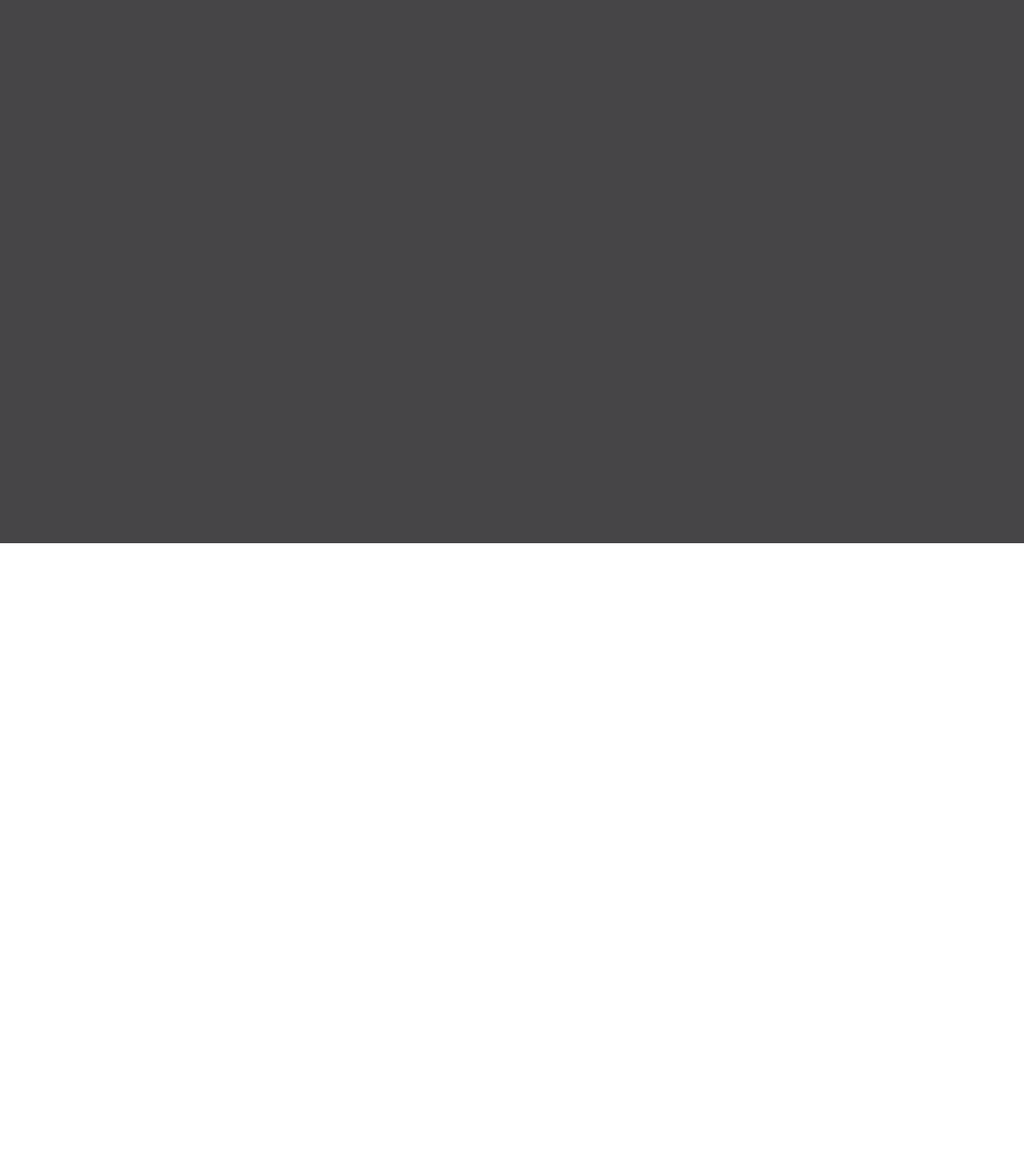
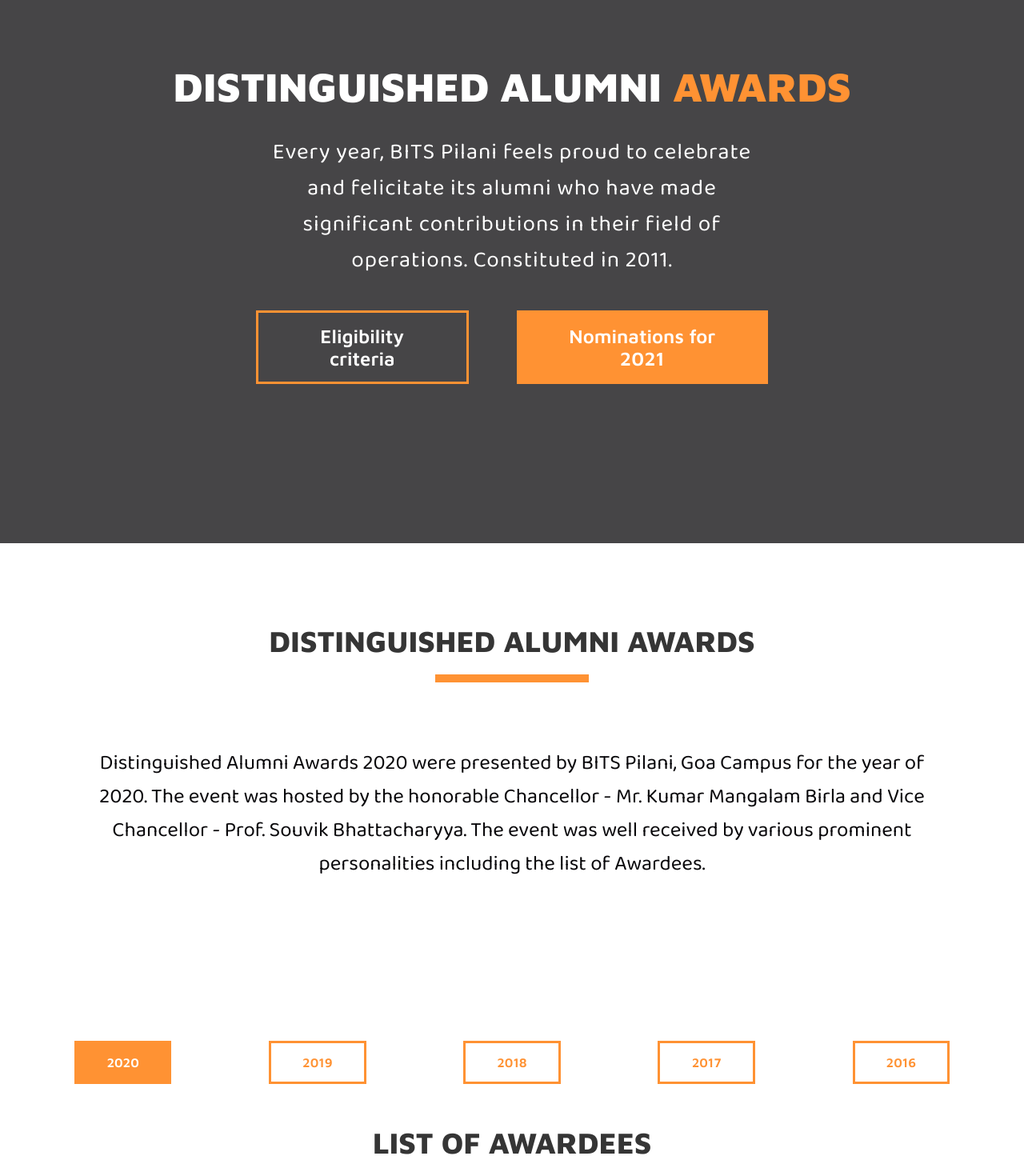
Before and after one commit to igarg2001/ARD-website, a Vue app: page /daa in a window 1280 px wide. Shown: the part 121-1591 px from the top of the page at 80% size. Before the commit the page ends 800 px from the top, so only its background shows below. Built offline with nearby package versions, Linux system fonts and the light colour scheme.

Commit message:
DAA Page changes

```diff
--- a/src/components/Reusable/Buttons/OrangeButton.vue
+++ b/src/components/Reusable/Buttons/OrangeButton.vue
@@ -3,6 +3,7 @@
     v-bind:class="[
       type === 'filled' ? 'filled' : null,
       type === 'outline' ? 'outline' : null,
+      color ? 'color' : null,
       'button',
     ]"
   >
@@ -12,17 +13,21 @@
 
 <script>
 export default {
+  created() {
+    console.log(this.color);
+  },
   name: "OrangeButton",
   props: {
     displayText: String,
     type: String,
+    color: Boolean,
   },
 };
 </script>
 
 <style scoped>
 .button {
-  font-family: 'Maven Pro', sans-serif;
+  font-family: "Maven Pro", sans-serif;
   color: white;
   padding: 10px;
   cursor: pointer;
@@ -39,7 +44,13 @@
   transition: all 0.2s ease;
 }
 
-.outline:hover{
+.outline:hover {
   background-color: #ff9233;
 }
+.color {
+  color: #ff9233;
+}
+.color:hover {
+  color: white;
+}
 </style>
--- a/src/pages/DAAPage.vue
+++ b/src/pages/DAAPage.vue
@@ -1,22 +1,60 @@
 <template lang="">
-<div id="wrapper">
+<div id="heroContainer">
     <Header id="header" :isOpaque="false"/>
     <HeroSlider />
+    <div id="heroTextContent">
+      <div id="heroImpactText">
+        DISTINGUISHED ALUMNI <span class="orange">AWARDS</span>
+      </div>
+      <div id="heroSubText">
+        Every year, BITS Pilani feels proud to celebrate and felicitate its alumni who have made significant contributions in their field of operations. Constituted in 2011.
+      </div>
+      <div id="heroCTAButtons">
+        <OrangeButton displayText="Eligibility criteria" type="outline" />
+        <OrangeButton displayText="Nominations for 2021" type="filled" />
+      </div>
+    </div>
   </div>
+  <PageSection>
+      <template #heading>DISTINGUISHED ALUMNI AWARDS</template>
+      <template #content>
+  <div id="contentText">
+    Distinguished Alumni Awards 2020 were presented by BITS Pilani, Goa Campus
+    for the year of 2020. The event was hosted by the honorable Chancellor - Mr.
+    Kumar Mangalam Birla and Vice Chancellor - Prof. Souvik Bhattacharyya. The
+    event was well received by various prominent personalities including the
+    list of Awardees.
+  </div>
+    </template>
+ </PageSection>
+ <div id="buttonCont">
+    <OrangeButton displayText="2020" type="filled" />
+      <OrangeButton displayText="2019" type="outline" color/>
+       <OrangeButton displayText="2018" type="outline" color/>
+        <OrangeButton displayText="2017" type="outline" color/>
+         <OrangeButton displayText="2016" type="outline" color/>
+ </div>
+ <div id="awardeesCarouselContainer">
+     <div id="headingText">LIST OF AWARDEES</div>
+ </div>
 </template>
 <script>
 import Header from "../components/Reusable/Header";
 import HeroSlider from "../components/HeroSlider";
+import OrangeButton from "../components/Reusable/Buttons/OrangeButton";
+import PageSection from "../components/Reusable/PageSection";
 export default {
   name: "HomePage",
   components: {
     Header,
     HeroSlider,
+    OrangeButton,
+    PageSection,
   },
 };
 </script>
 <style scoped>
-#wrapper {
+#heroContainer {
   display: flex;
   flex-direction: column;
   height: 100vh;
@@ -31,4 +69,93 @@
   left: 0;
   z-index: 10000;
 }
+#heroTextContent {
+  display: flex;
+  align-items: center;
+  justify-content: center;
+  flex-direction: column;
+  z-index: 1000;
+  text-align: center;
+  max-width: 50vw;
+}
+
+.orange {
+  color: #ff9233;
+}
+
+#heroImpactText {
+  font-family: "Maven Pro", sans-serif;
+  font-size: 4vw;
+  color: white;
+  font-weight: 900;
+  white-space: nowrap;
+  text-align: center;
+  margin-bottom: 30px;
+}
+
+#heroSubText {
+  font-size: 28px;
+  letter-spacing: 1px;
+  margin-bottom: 40px;
+  color: white;
+}
+
+#heroCTAButtons {
+  display: flex;
+  flex-direction: row;
+  justify-content: space-between;
+  align-items: center;
+}
+
+#heroCTAButtons > div {
+  padding: 15px 40px;
+  font-size: 24px;
+}
+
+#heroCTAButtons div:first-child {
+  margin-right: 60px;
+}
+#contentText {
+  width: 85%;
+  color: #08070a;
+
+  /* text white shadow */
+
+  text-shadow: 0px 4px 60px #ffffff;
+  font-family: "Baloo 2", sans-serif;
+  font-size: 26px;
+  text-align: center;
+}
+#buttonCont {
+    width: 95%;
+    display: flex;
+    flex-direction: row;
+    justify-content: space-around;
+    align-items: center;
+    margin-left: 2.5%
+}
+#buttonCont > div {
+    width: 10%;
+    display: flex;
+    justify-content: center;
+    align-items: center;
+    padding: 15px 0
+}
+#headingText {
+  font-family: "Maven Pro", sans-serif;
+  font-weight: 800;
+  color: #353535;
+  text-transform: uppercase;
+  font-size: 2.9vw;
+  padding-bottom: 20px;
+}
+#awardeesCarouselContainer {
+    width: 95%;
+    display: flex;
+    flex-direction: column;
+    justify-content: center;
+    align-items: center;
+    margin-left: 2.5%;
+    margin-top: 4%
+}
 </style>
```
